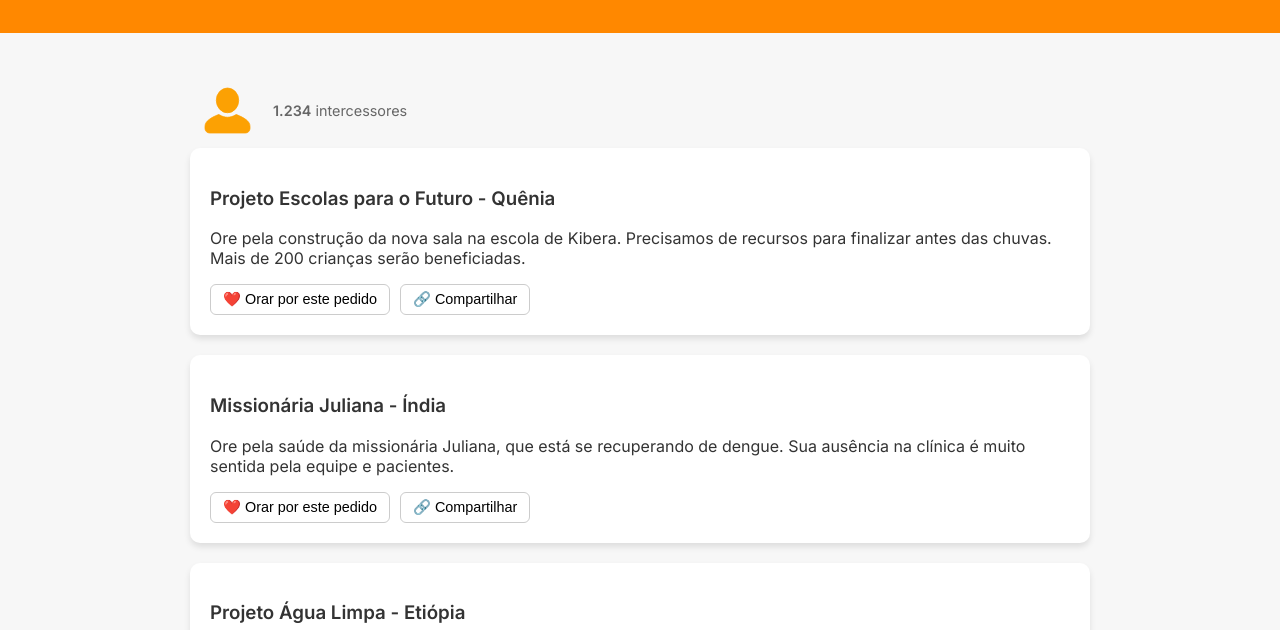
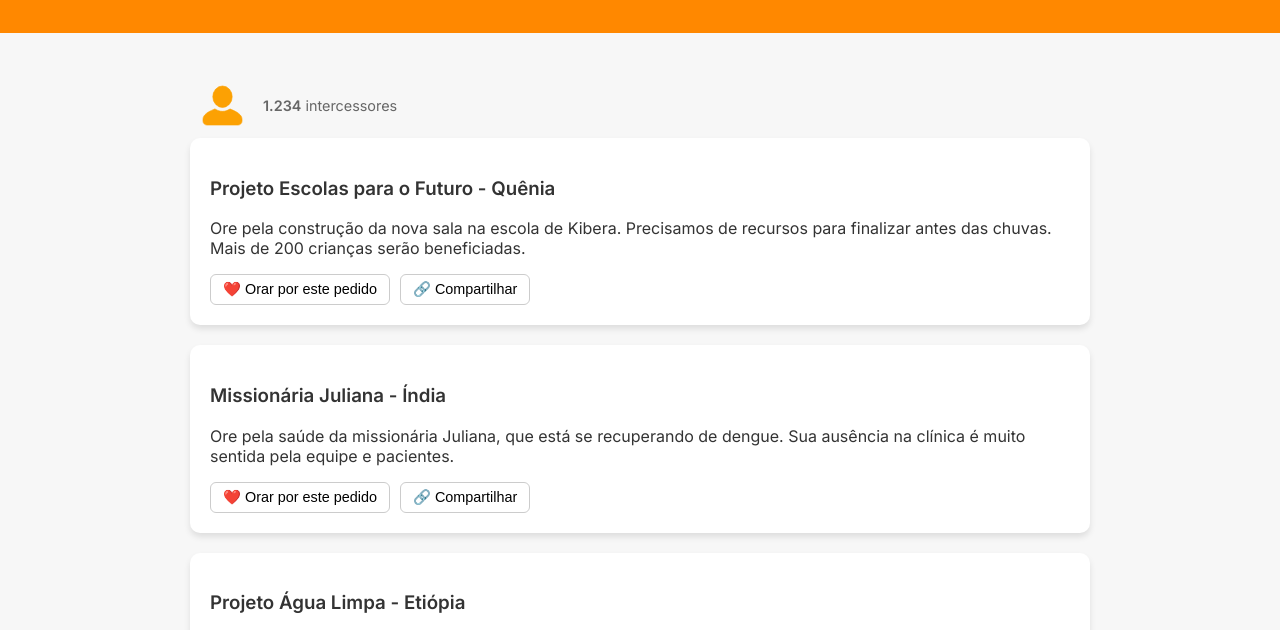
Before and after one commit to namissao/pagina-oracao, a plain HTML site: page index.html in a window 1280 px wide. Shown: the part 125-755 px from the top of the page. Drawn offline with Linux system fonts and the light colour scheme.

Commit message:
Update index.html

```diff
--- a/index.html
+++ b/index.html
@@ -92,8 +92,7 @@
   <div class="container">
 
     <div class="icones">
-      <svg fill="#fca103" xmlns="http://www.w3.org/2000/svg" width="75px" height="75px" viewBox="0 0 100 100" xml:space="preserve" stroke="#fca103"><g id="SVGRepo_bgCarrier" stroke-width="0"></g><g id="SVGRepo_tracerCarrier" stroke-linecap="round" stroke-linejoin="round"></g><g id="SVGRepo_iconCarrier"> <g> <g> <path d="M80,71.2V74c0,3.3-2.7,6-6,6H26c-3.3,0-6-2.7-6-6v-2.8c0-7.3,8.5-11.7,16.5-15.2c0.3-0.1,0.5-0.2,0.8-0.4 c0.6-0.3,1.3-0.3,1.9,0.1C42.4,57.8,46.1,59,50,59c3.9,0,7.6-1.2,10.8-3.2c0.6-0.4,1.3-0.4,1.9-0.1c0.3,0.1,0.5,0.2,0.8,0.4 C71.5,59.5,80,63.9,80,71.2z"></path> </g> <g> <ellipse cx="50" cy="36.5" rx="14.9" ry="16.5"></ellipse> </g> </g> </g></svg>
-      <span><strong id="total-orando">1.234</strong> intercessores</span>
+<svg fill="#fca103" xmlns="http://www.w3.org/2000/svg" width="65px" height="65px" viewBox="0 0 100 100" xml:space="preserve" stroke="#fca103" transform="rotate(0)"><g id="SVGRepo_bgCarrier" stroke-width="0"></g><g id="SVGRepo_tracerCarrier" stroke-linecap="round" stroke-linejoin="round" stroke="#CCCCCC" stroke-width="0.2"></g><g id="SVGRepo_iconCarrier"> <g> <g> <path d="M80,71.2V74c0,3.3-2.7,6-6,6H26c-3.3,0-6-2.7-6-6v-2.8c0-7.3,8.5-11.7,16.5-15.2c0.3-0.1,0.5-0.2,0.8-0.4 c0.6-0.3,1.3-0.3,1.9,0.1C42.4,57.8,46.1,59,50,59c3.9,0,7.6-1.2,10.8-3.2c0.6-0.4,1.3-0.4,1.9-0.1c0.3,0.1,0.5,0.2,0.8,0.4 C71.5,59.5,80,63.9,80,71.2z"></path> </g> <g> <ellipse cx="50" cy="36.5" rx="14.9" ry="16.5"></ellipse> </g> </g> </g></svg>      <span><strong id="total-orando">1.234</strong> intercessores</span>
     </div>
 
     <div class="pedido" data-id="1">
```
